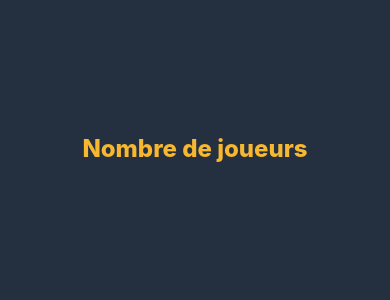
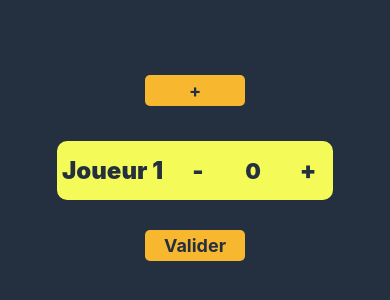
Before and after one commit to AnthonyB0511/atwi, a React Native app: screen /Home in a window 390 px wide. Shown: the part 274-574 px from the top of the page. Built offline with nearby package versions, Linux system fonts and the light colour scheme.

Commit message:
:sparkles: : feat ajout de joueur avec couleur différentes

```diff
--- /dev/null
+++ b/components/CustomButton.js
@@ -0,0 +1,24 @@
+import { TouchableOpacity, Text, StyleSheet } from "react-native";
+
+const CustomButton = ({ onPress, title }) => (
+    <TouchableOpacity onPress={onPress} style={styles.button}>
+        <Text style={styles.buttonText}>{title}</Text>
+    </TouchableOpacity>
+);
+const styles = StyleSheet.create({
+    button: {
+        backgroundColor: '#F7B72F',
+        padding: 5,
+        borderRadius: 5,
+        alignItems: 'center',
+        margin: 10,
+        width: 100
+    },
+    buttonText: {
+        color: '#242F40',
+        fontSize: 18,
+        fontWeight: '700'
+    },
+});
+
+export default CustomButton;
--- /dev/null
+++ b/components/CustomButtonValidation.js
@@ -0,0 +1,23 @@
+import { TouchableOpacity, Text, StyleSheet } from "react-native";
+
+const CustomButtonValidation = ({ onPress, title }) => (
+    <TouchableOpacity onPress={onPress} style={styles.button}>
+        <Text style={styles.buttonText}>{title}</Text>
+    </TouchableOpacity>
+);
+const styles = StyleSheet.create({
+    button: {
+        backgroundColor: '#F7B72F',
+        padding: 5,
+        borderRadius: 5,
+        alignItems: 'center',
+        margin: 10,
+    },
+    buttonText: {
+        color: '#242F40',
+        fontSize: 18,
+        fontWeight: '700'
+    },
+});
+
+export default CustomButtonValidation;
--- /dev/null
+++ b/components/PersonBlock.js
@@ -0,0 +1,62 @@
+import React, { useState, useRef } from 'react';
+import { View, Text, TouchableOpacity, TextInput } from 'react-native';
+
+const PersonBlock = ({ name, color }) => {
+    const [score, setScore] = useState(0);
+    const [inputValue, setInputValue] = useState('');
+    const [showInput, setShowInput] = useState(false);
+    const [operationValue, setOperationValue] = useState(0);
+
+    const inputRef = useRef(null);
+
+    const handleLongPress = (value) => {
+        setOperationValue(value);
+        setInputValue('');
+        setShowInput(true);
+        inputRef.current.focus(); // Focusing the input when long pressed
+    };
+
+    const handleInputConfirm = () => {
+        const newValue = parseInt(inputValue);
+        if (!isNaN(newValue)) {
+            setScore(score + (operationValue * newValue));
+        }
+        setInputValue('');
+        setShowInput(false);
+    };
+
+    return (
+        <View style={{ flexDirection: 'row', alignItems: 'center', justifyContent: 'space-between', padding: 5, marginTop: 25, backgroundColor: color, borderRadius: 10 }}>
+            <Text style={{ color: '#242F40', fontWeight: 900, marginRight: 15, fontSize: 24 }}>{name}</Text>
+            <View style={{ flexDirection: 'row', alignItems: 'center' }}>
+                <TouchableOpacity
+                    onPress={() => setScore(score - 1)}
+                    onLongPress={() => handleLongPress(-1)}
+                    style={{ backgroundColor: color, padding: 10, borderRadius: 5, marginRight: 10, width: 40 }}>
+                    <Text style={{ color: '#242F40', textAlign: 'center', fontWeight: 900, fontSize: 24 }}>-</Text>
+                </TouchableOpacity>
+                {showInput ? (
+                    <TextInput
+                        ref={inputRef}
+                        value={inputValue}
+                        onChangeText={setInputValue}
+                        onBlur={handleInputConfirm}
+                        onSubmitEditing={handleInputConfirm}
+                        keyboardType="numeric"
+                        style={{ borderWidth: 1, borderColor: '#242F40', borderRadius: 5, paddingHorizontal: 5, width: 50, textAlign: 'center' }}
+                    />
+                ) : (
+                    <Text style={{ color: '#242F40', fontWeight: 900, width: 50, textAlign: 'center', fontSize: 22 }}>{score}</Text>
+                )}
+                <TouchableOpacity
+                    onPress={() => setScore(score + 1)}
+                    onLongPress={() => handleLongPress(1)}
+                    style={{ backgroundColor: color, padding: 10, borderRadius: 5, marginLeft: 10, width: 40 }}>
+                    <Text style={{ color: '#242F40', textAlign: 'center', fontWeight: 900, fontSize: 24 }}>+</Text>
+                </TouchableOpacity>
+            </View>
+        </View>
+    );
+};
+
+export default PersonBlock;
--- a/screens/NumberOfPlayer.js
+++ b/screens/NumberOfPlayer.js
@@ -1,40 +1,106 @@
 import { StatusBar } from 'expo-status-bar';
-import { StyleSheet, Image, View, Text } from 'react-native';
+import { StyleSheet, View, Text, ScrollView } from 'react-native';
 import { useState, useEffect } from 'react';
 import LoadingScreen from '../components/LoadingScreen';
+import CustomButton from '../components/CustomButton';
+import CustomButtonValidation from '../components/CustomButtonValidation';
+import PersonBlock from '../components/PersonBlock';
 
 
 export default function NumberOfPlayers() {
     const [loading, setLoading] = useState(true);
+    const [number, setNumber] = useState(1);
+    const [error, setError] = useState("");
+    const colors = ['#F4FA58', '#81DAF5', '#81F781', '#F79F81', '#E6E6E6', '#81F7BE', '#8181F7'];
 
     useEffect(() => {
         setTimeout(() => {
             setLoading(false);
         }, 2000);
     }, []);
+    const addPlayer = () => {
+        setNumber(number + 1);
+    };
+    const delPlayer = () => {
+        if (number > 1) {
+            setNumber(number - 1);
+        }
+
+    };
     return (
+        // <View style={styles.container}>
+        //     {loading ? (
+        //         <LoadingScreen />
+        //     ) : (
+        //         <View>
+        //             <Text style={styles.text}>Nombre de joueurs</Text>
+        //             <View style={styles.content}>
+        //                 {number > 0 && <CustomButton title="-" onPress={delPlayer} />}
+
+        //                 <Text style={styles.text}>{number}</Text>
+        //                 <CustomButton title="+" onPress={addPlayer} />
+        //             </View>
+        //             <Text>{error}</Text>
+        //             <CustomButtonValidation title="Valider" />
+        //         </View>
+        //     )}
+        //     <StatusBar style="auto" />
+        // </View>
         <View style={styles.container}>
             {loading ? (
                 <LoadingScreen />
             ) : (
-                <View>
-                    <Text style={styles.text}>Nombre de joueurs</Text>
-                </View>
+                <ScrollView contentContainerStyle={styles.scrollViewContent}>
+                    <View style={styles.container}>
+                        <View style={styles.button}>
+                            <CustomButton title="+" onPress={addPlayer} />
+                            {number > 1 && <CustomButton title="-" onPress={delPlayer} />}
+
+                        </View>
+
+                        {Array.from({ length: number }, (_, index) => (
+                            <PersonBlock key={index} name={`Joueur ${index + 1}`} color={colors[index % colors.length]} />
+                        ))}
+                        <View style={{ marginTop: 20 }}>
+                            <CustomButton title="Valider" />
+                        </View>
+
+                    </View>
+                </ScrollView>
             )}
             <StatusBar style="auto" />
         </View>
     );
 }
+
+
 const styles = StyleSheet.create({
     container: {
         flex: 1,
         backgroundColor: '#242F40',
         alignItems: 'center',
         justifyContent: 'center',
+        paddingTop: 20
     },
     text: {
         color: '#F7B72F',
         fontWeight: '800',
         fontSize: 24,
-    }
+    },
+    content: {
+        marginVertical: '5%',
+        flexDirection: 'row',
+        alignItems: 'center',
+        justifyContent: 'center'
+    },
+    button: {
+        flexDirection: 'row'
+    },
+    scrollViewContent: {
+        flexGrow: 1,
+        alignItems: 'center',
+        justifyContent: 'center',
+    },
+
+
 });
```
